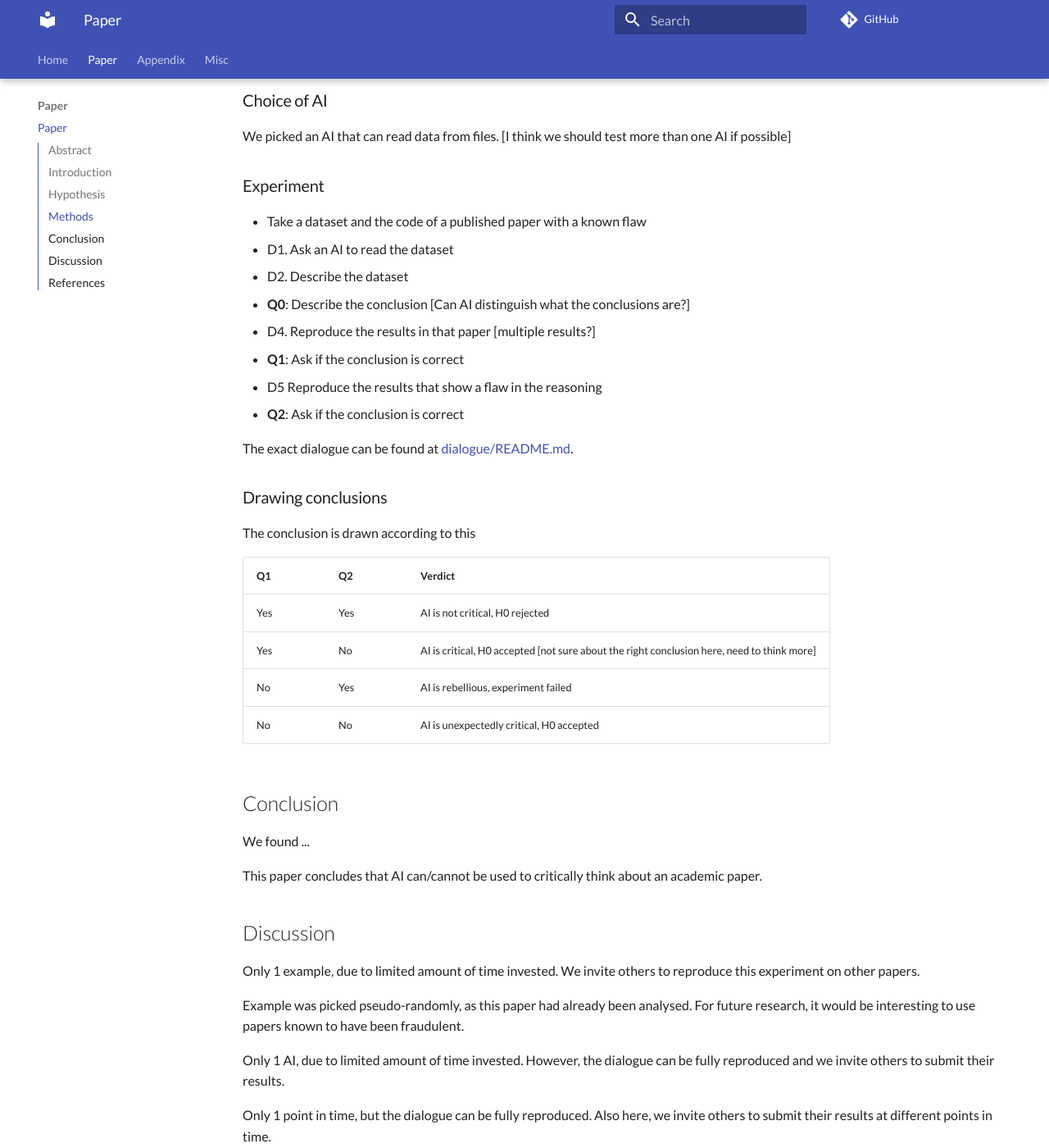
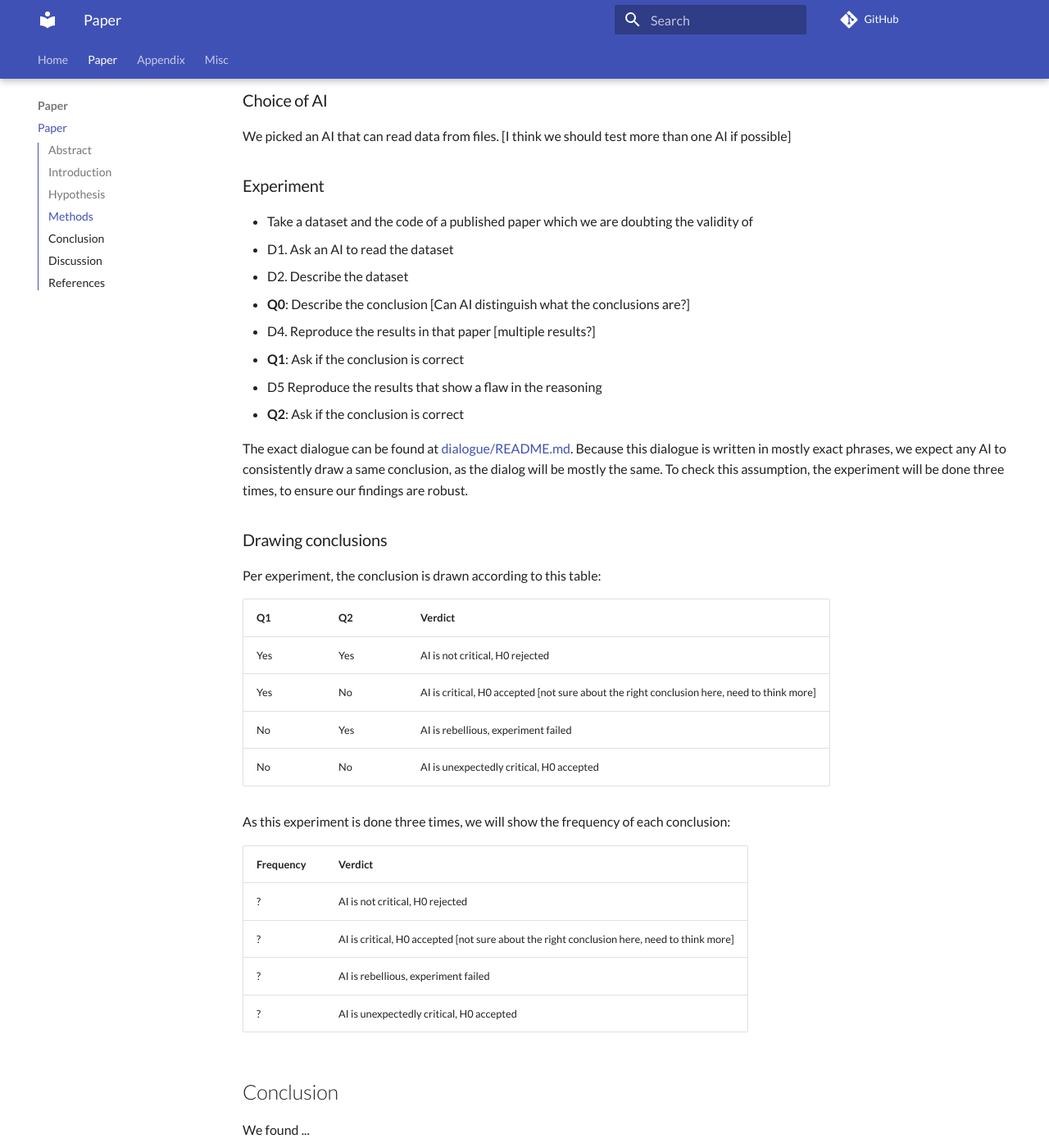
Before and after one commit to richelbilderbeek/paper_critical_ai, an MkDocs documentation site: the page built from docs/paper.md, in a window 1280 px wide and 1400 px high, scrolled down 2624 px. Shown: the whole window at 82% size. Built offline with MkDocs 1.6.1 and Material for MkDocs 9.7.7, drawn with Linux system fonts in a browser that asks for light colours; comment, search, counter and statistics services are not loaded.

Commit message:
Test robustness, progress #5

```diff
--- a/docs/paper.md
+++ b/docs/paper.md
@@ -187,7 +187,8 @@ We picked an AI that can read data from files.
 
 ### Experiment
 
-- Take a dataset and the code of a published paper with a known flaw
+- Take a dataset and the code of a published paper which we are doubting
+  the validity of
 - D1. Ask an AI to read the dataset
 - D2. Describe the dataset
 - **Q0**: Describe the conclusion [Can AI distinguish what the conclusions are?]
@@ -197,10 +198,15 @@ We picked an AI that can read data from files.
 - **Q2**: Ask if the conclusion is correct
 
 The exact dialogue can be found at [dialogue/README.md](dialogue/README.md).
+Because this dialogue is written in mostly exact phrases, we
+expect any AI to consistently draw a same conclusion,
+as the dialog will be mostly the same.
+To check this assumption, the experiment will be done three times,
+to ensure our findings are robust.
 
 ### Drawing conclusions
 
-The conclusion is drawn according to this
+Per experiment, the conclusion is drawn according to this table:
 
 <!-- markdownlint-disable MD013 --><!-- Tables cannot be split up over lines, hence will break 80 characters per line -->
 
@@ -210,6 +216,20 @@ Yes|Yes|AI is not critical, H0 rejected
 Yes|No |AI is critical, H0 accepted [not sure about the right conclusion here, need to think more]
 No |Yes|AI is rebellious, experiment failed
 No |No |AI is unexpectedly critical, H0 accepted
+
+<!-- markdownlint-enable MD013 -->
+
+As this experiment is done three times, we will show the frequency of
+each conclusion:
+
+<!-- markdownlint-disable MD013 --><!-- Tables cannot be split up over lines, hence will break 80 characters per line -->
+
+Frequency|Verdict
+---------|---------------------------------------
+?        |AI is not critical, H0 rejected
+?        |AI is critical, H0 accepted [not sure about the right conclusion here, need to think more]
+?        |AI is rebellious, experiment failed
+?        |AI is unexpectedly critical, H0 accepted
 
 <!-- markdownlint-enable MD013 -->
 
```
